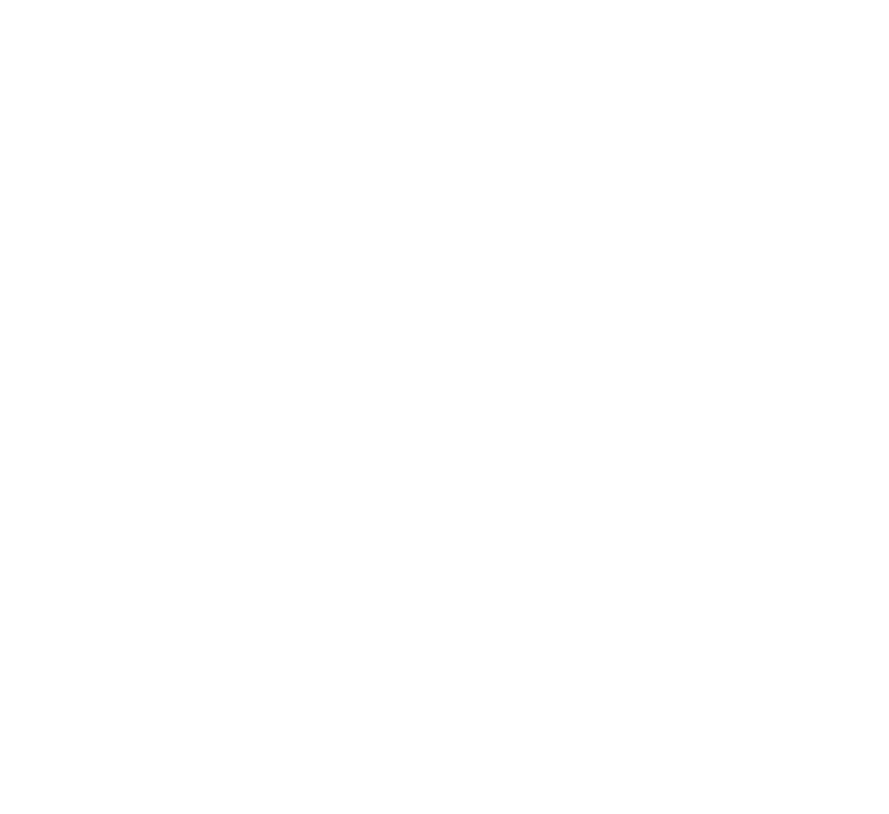
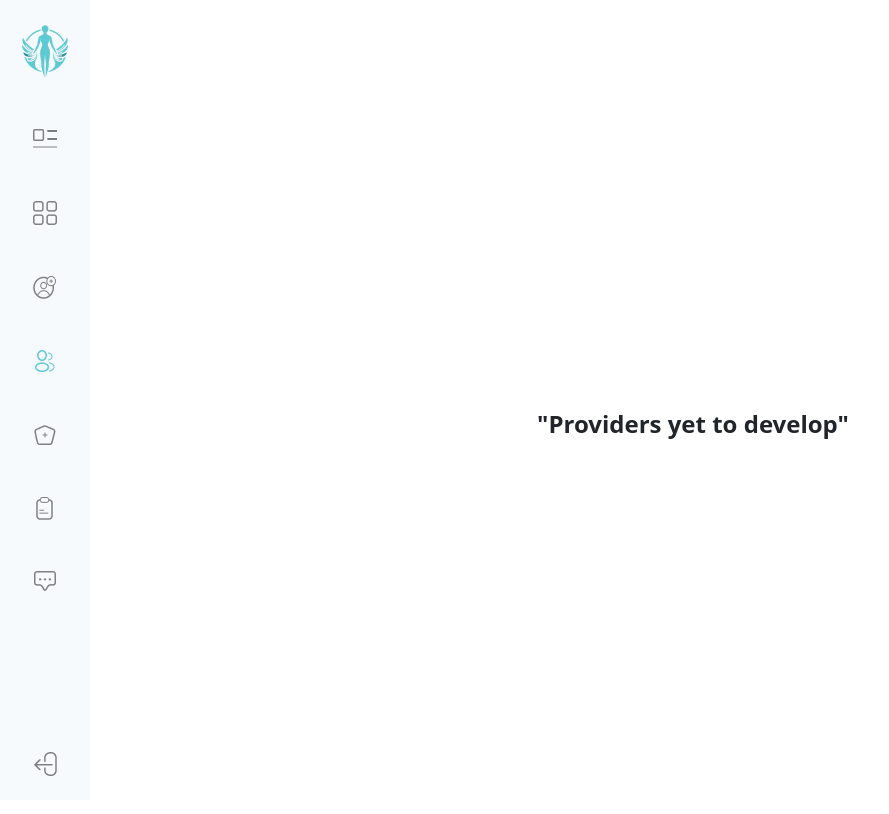
Before and after one commit to KesavanSaravanan13/health-care-02, a React (Create React App) app: page /providers in a window 1280 px wide. Shown: the top 814 px of the page, without its empty margins (0-889 px from the left). Built offline with nearby package versions, Linux system fonts and the light colour scheme; sample sign-in values are in the browser's storage.

Commit message:
added default column for the undeveloped columns

```diff
--- a/src/App.js
+++ b/src/App.js
@@ -18,10 +18,10 @@
           <Route path='/dashboard' element={<MainColumn message={'Dashboard'} />} />
           <Route path='/patientlist' element={<MainColumn message={'PatientList'} />} />
           <Route path="/patientlist/:patientId" element={<MainColumn message={'ViewPatientDetails'} />} />
-          <Route path='/providers' />
-          <Route path='/clicnicaltrails' />
-          <Route path='/paitentcarereport' />
-          <Route path='/messagecenter' />
+          <Route path='/providers' element={<MainColumn message={'Providers'}/>} />
+          <Route path='/clicnicaltrails' element={<MainColumn message={'ClinicalTrails'}/>}  />
+          <Route path='/paitentcarereport' element={<MainColumn message={'PatientCareReport'}/>}  />
+          <Route path='/messagecenter' element={<MainColumn message={'MessageCenter'}/>}  />
         </Route>
       </Routes>
     </Router>
--- /dev/null
+++ b/src/Component/MainColumn/DefaultColumn.jsx
@@ -0,0 +1,14 @@
+import { Col, Row } from "react-bootstrap";
+
+const DefaultColumn = ({message}) => {
+    return (
+        <Col className="col-11 m-0 p-0 p-md-4 flex-fill">
+            <Row className="p-4 p-md-0 m-0 vh-100 d-flex justify-content-center align-items-center w-100">
+                <p className="ms-3 m-0 p-0 fs-4 fw-semibold text-center">{message}</p>
+            </Row>
+        </Col>
+    );
+}
+
+
+export default DefaultColumn;
--- a/src/Component/MainColumn/MainColumn.jsx
+++ b/src/Component/MainColumn/MainColumn.jsx
@@ -5,6 +5,7 @@
 import PatientList from './PatientList';
 import ViewPatientDetails from './ViewPatientDetails';
 import { Row } from 'react-bootstrap';
+import DefaultColumn from './DefaultColumn';
 
 const MainColumn = (props) => {
     if (props.message === 'Profile') {
@@ -35,28 +36,32 @@
                 <ViewPatientDetails />
             </Row >
         );
-    }else if (props.message === '') {
+    }else if (props.message === 'Providers') {
         return (
             <Row className='m-0 p-0 vh-100 flex-nowrap flex-fill'>
-                <Sidebar value={''} />
+                <Sidebar value={'Providers'} />
+                <DefaultColumn message={`"Providers yet to develop"`}/>
             </Row >
         );
-    }else if (props.message === '') {
+    }else if (props.message === 'ClinicalTrails') {
         return (
             <Row className='m-0 p-0 vh-100 flex-nowrap flex-fill'>
-                <Sidebar value={''} />
+                <Sidebar value={'ClinicalTrails'} />
+                <DefaultColumn message={`"Clinical Trails yet to develop"`}/>
             </Row >
         );
-    }else if (props.message === '') {
+    }else if (props.message === 'PatientCareReport') {
         return (
             <Row className='m-0 p-0 vh-100 flex-nowrap flex-fill'>
-                <Sidebar value={''} />
+                <Sidebar value={'PatientCareReport'} />
+                <DefaultColumn message={`"Patient Care Report yet to develop"`}/>
             </Row >
         );
-    }else if (props.message === '') {
+    }else if (props.message === 'MessageCenter') {
         return (
             <Row className='m-0 p-0 vh-100 flex-nowrap flex-fill'>
-                <Sidebar value={''} />
+                <Sidebar value={'MessageCenter'} />
+                <DefaultColumn message={`"Message Center yet to develop"`}/>
             </Row >
         );
     }
--- a/src/Component/MainColumn/SideBar.jsx
+++ b/src/Component/MainColumn/SideBar.jsx
@@ -37,16 +37,16 @@
             props.value === 'PatientList' ? <Icon03 /> : <Icon3 />
           }</Link></li>
           <li className='m-0 p-0'><Link to='/providers'>{
-            props.value === '' ? <Icon04 /> : <Icon4 />
+            props.value === 'Providers' ? <Icon04 /> : <Icon4 />
           }</Link></li>
           <li className='m-0 p-0'><Link to='/clicnicaltrails'>{
-            props.value === '' ? <Icon05 /> : <Icon5 />
+            props.value === 'ClinicalTrails' ? <Icon05 /> : <Icon5 />
           }</Link></li>
           <li className='m-0 p-0'><Link to='/paitentcarereport'>{
-            props.value === '' ? <Icon06 /> : <Icon6 />
+            props.value === 'PatientCareReport' ? <Icon06 /> : <Icon6 />
           }</Link></li>
           <li className='m-0 p-0'><Link to='/messagecenter'>{
-            props.value === '' ? <Icon07 /> : <Icon7 />
+            props.value === 'MessageCenter' ? <Icon07 /> : <Icon7 />
           }</Link></li>
         </Row>
         <li className='m-0 p-0 position-absolute bottom-0'><Link to='/' onClick={() => {
```
